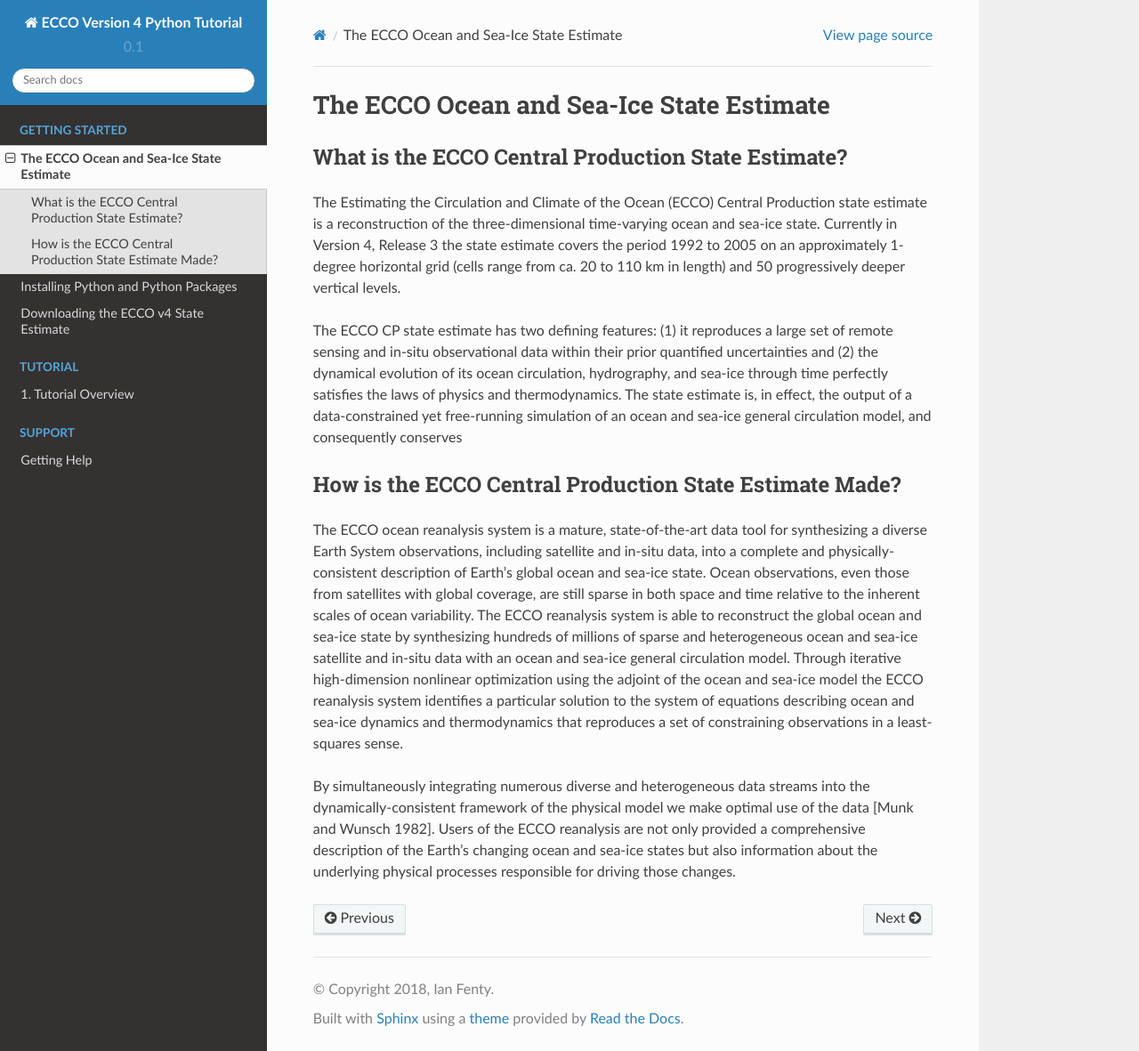
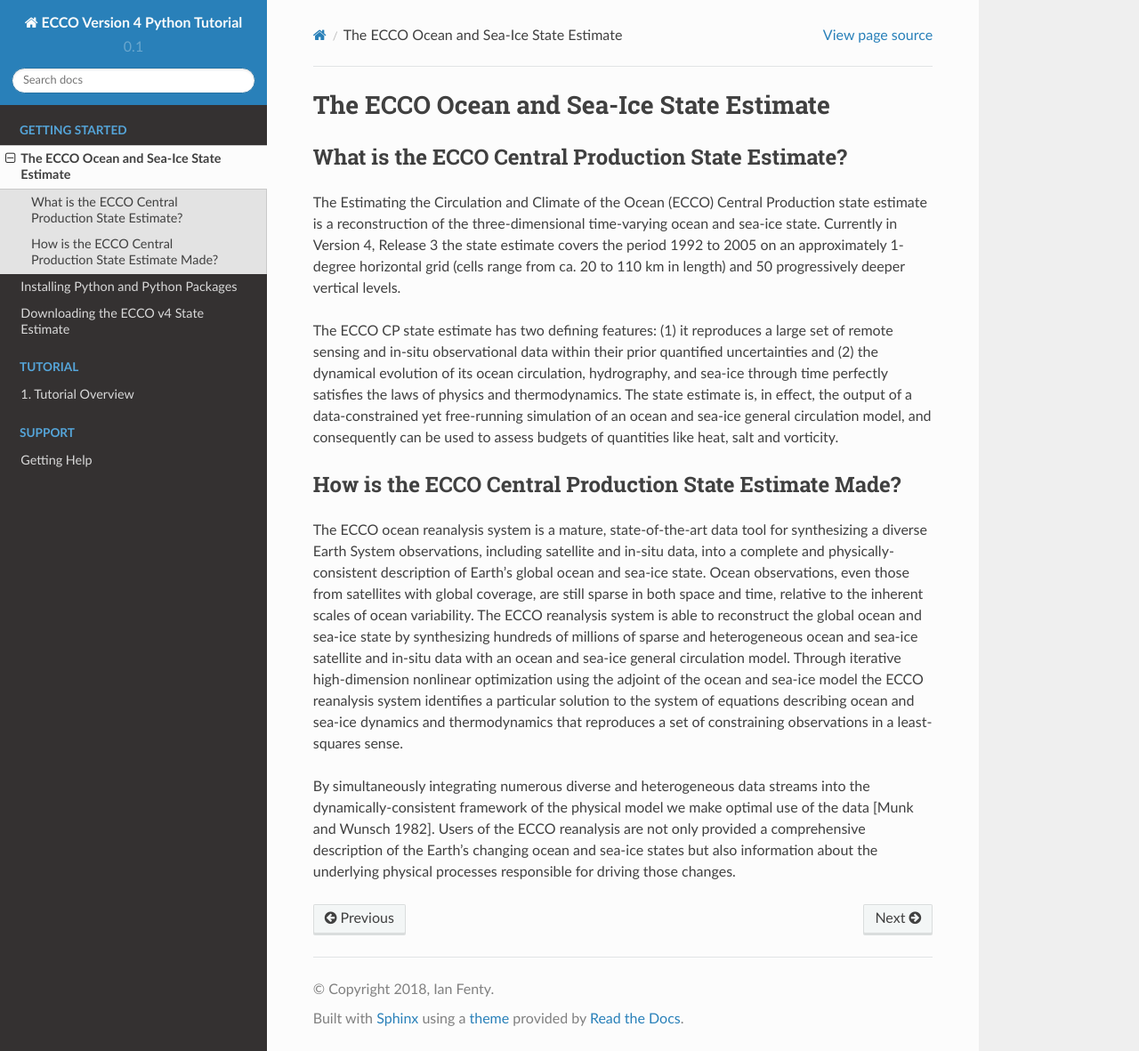
Before and after one commit to ECCO-GROUP/ECCO-v4-Python-Tutorial, a Sphinx documentation site: the page built from doc/intro.rst, in a window 1280 px wide and 1181 px high. Shown: the whole window at 89% size. Built offline with Sphinx 7.4.7 and the Read the Docs theme 2.0.0, drawn with Linux system fonts in a browser that asks for light colours; formulas are drawn with MathJax 3.

Commit message:
Minor suggestions
I corrected some commas and finished a sentence that drifted off. I would add links to papers that elaborate things like the model setup: [I'm an inline-style link](https://www.google.com)?

I would also add some examples of what you can do with ECCOv4, and what you maybe shouldn't?

```diff
--- a/doc/intro.rst
+++ b/doc/intro.rst
@@ -6,12 +6,12 @@ What is the ECCO Central Production State Estimate?
 
 The Estimating the Circulation and Climate of the Ocean (ECCO) Central Production state estimate is a reconstruction of the three-dimensional time-varying ocean and sea-ice state.  Currently in Version 4, Release 3 the state estimate covers the period 1992 to 2005 on an approximately 1-degree horizontal grid (cells range from ca. 20 to 110 km in length) and 50 progressively deeper vertical levels.
 
-The ECCO CP state estimate has two defining features: (1) it reproduces a large set of remote sensing and in-situ observational data within their prior quantified uncertainties and (2) the dynamical evolution of its ocean circulation, hydrography, and sea-ice through time perfectly satisfies the laws of physics and thermodynamics.  The state estimate is, in effect, the output of a data-constrained yet free-running simulation of an ocean and sea-ice general circulation model, and consequently conserves
+The ECCO CP state estimate has two defining features: (1) it reproduces a large set of remote sensing and in-situ observational data within their prior quantified uncertainties and (2) the dynamical evolution of its ocean circulation, hydrography, and sea-ice through time perfectly satisfies the laws of physics and thermodynamics.  The state estimate is, in effect, the output of a data-constrained yet free-running simulation of an ocean and sea-ice general circulation model, and consequently can be used to assess budgets of quantities like heat, salt and vorticity.
 
 
 How is the ECCO Central Production State Estimate Made?
 -------------------------------------------------------
 
-The ECCO ocean reanalysis system is a mature, state-of-the-art data tool for synthesizing a diverse Earth System observations, including satellite and in-situ data, into a complete and physically-consistent description of Earth’s global ocean and sea-ice state.  Ocean observations, even those from satellites with global coverage, are still sparse in both space and time relative to the inherent scales of ocean variability.  The ECCO reanalysis system is able to reconstruct the global ocean and sea-ice state by synthesizing hundreds of millions of sparse and heterogeneous ocean and sea-ice satellite and in-situ data with an ocean and sea-ice general circulation model.  Through iterative high-dimension nonlinear optimization using the adjoint of the ocean and sea-ice model the ECCO reanalysis system identifies a particular solution to the system of equations describing ocean and sea-ice dynamics and thermodynamics that reproduces a set of constraining observations in a least-squares sense.
+The ECCO ocean reanalysis system is a mature, state-of-the-art data tool for synthesizing a diverse Earth System observations, including satellite and in-situ data, into a complete and physically-consistent description of Earth’s global ocean and sea-ice state.  Ocean observations, even those from satellites with global coverage, are still sparse in both space and time, relative to the inherent scales of ocean variability.  The ECCO reanalysis system is able to reconstruct the global ocean and sea-ice state by synthesizing hundreds of millions of sparse and heterogeneous ocean and sea-ice satellite and in-situ data with an ocean and sea-ice general circulation model.  Through iterative high-dimension nonlinear optimization using the adjoint of the ocean and sea-ice model the ECCO reanalysis system identifies a particular solution to the system of equations describing ocean and sea-ice dynamics and thermodynamics that reproduces a set of constraining observations in a least-squares sense.
 
 By simultaneously integrating numerous diverse and heterogeneous data streams into the dynamically-consistent framework of the physical model we make optimal use of the data [Munk and Wunsch 1982].  Users of the ECCO reanalysis are not only provided a comprehensive description of the Earth’s changing ocean and sea-ice states but also information about the underlying physical processes responsible for driving those changes.
```
